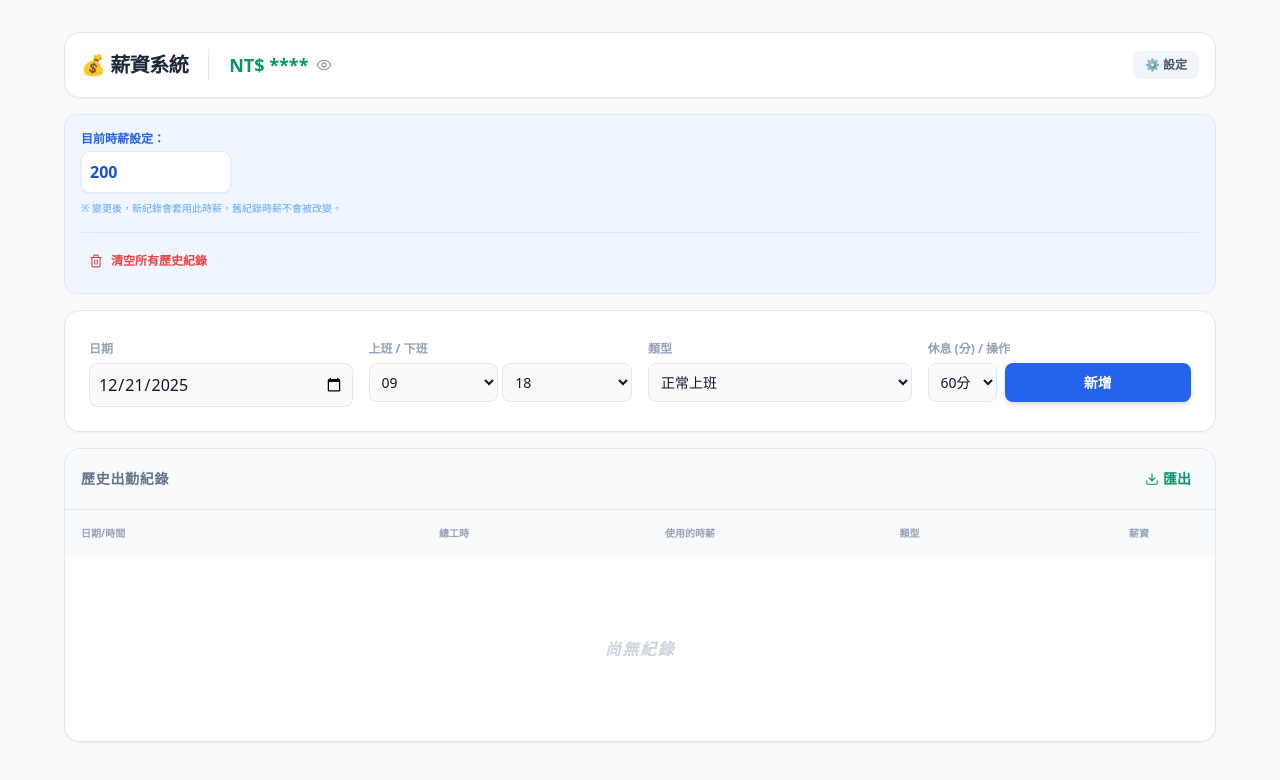
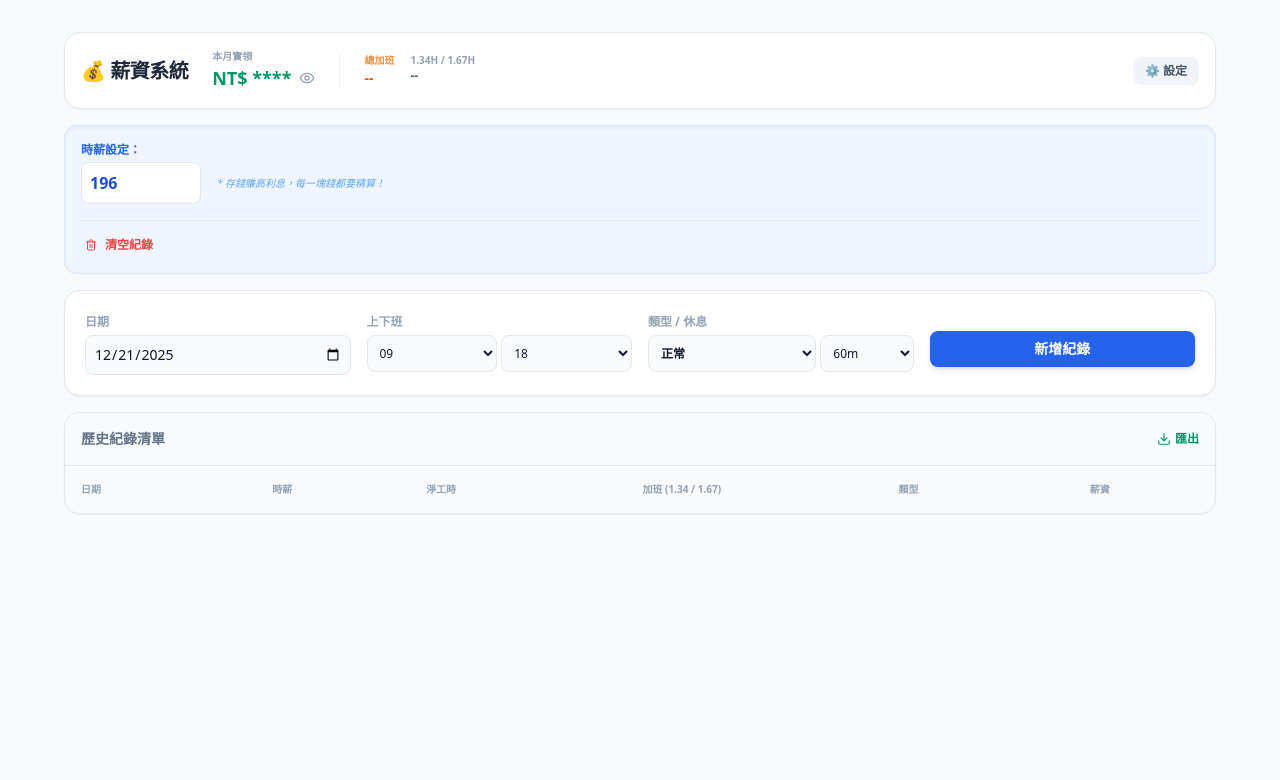
Before and after one commit to Chung0221/salary-tracker, a React (Vite) app: page / in a window 1280 px wide. Both pictures are taken after a click on the button "⚙️ 設定". Shown: the top 780 px of the page. Built offline with nearby package versions, Linux system fonts and the light colour scheme.

Commit message:
Update App.jsx

```diff
--- a/App.jsx
+++ b/App.jsx
@@ -1,10 +1,10 @@
 import React, { useState, useEffect } from 'react';
-import { Download, Plus, Trash2, Calendar, Archive, FileSpreadsheet, Table, CheckCircle2, Eye, EyeOff, Copy, Clock, Coffee, AlertTriangle } from 'lucide-react';
+import { Download, Plus, Trash2, Calendar, Archive, FileSpreadsheet, Table, CheckCircle2, Eye, EyeOff, Copy, Clock, Coffee, AlertTriangle, TrendingUp } from 'lucide-react';
 
 const SalaryTracker = () => {
   const [records, setRecords] = useState([]);
   const [settings, setSettings] = useState({
-    hourlyRate: 200,
+    hourlyRate: 196,
     overtimeRate1: 1.34,
     overtimeRate2: 1.67,
     settlementDay: 25
@@ -14,7 +14,7 @@ const SalaryTracker = () => {
   const [showExportModal, setShowExportModal] = useState(false);
   const [showDeleteModal, setShowDeleteModal] = useState(false);
   const [showDeleteAllModal, setShowDeleteAllModal] = useState(false);
-  const [showSalary, setShowSalary] = useState(false);
+  const [showPrivateData, setShowPrivateData] = useState(false); // 控制所有數據隱藏
   const [lastAddedInfo, setLastAddedInfo] = useState(null);
   const [deleteTarget, setDeleteTarget] = useState(null);
 
@@ -25,9 +25,6 @@ const SalaryTracker = () => {
     breakMinutes: 60,
     note: ''
   });
-
-  const hours = Array.from({ length: 24 }, (_, i) => i.toString().padStart(2, '0'));
-  const quarters = ['00', '15', '30', '45'];
 
   useEffect(() => {
     const savedRecords = localStorage.getItem('salary_records');
@@ -56,7 +53,7 @@ const SalaryTracker = () => {
 
     if (note === '休出') {
       const ot1 = Math.min(netHours, 2);
-      const ot2 = Math.min(Math.max(netHours - 2, 0), 6);
+      const ot2 = Math.max(netHours - 2, 0);
       const pay = Math.round((ot1 * settings.hourlyRate * 1.34) + (ot2 * settings.hourlyRate * 1.67));
       return { regularHours: 0, overtimeTotal: netHours, overtime1: ot1, overtime2: ot2, salary: pay };
     }
@@ -65,7 +62,6 @@ const SalaryTracker = () => {
     const overtimeTotal = Math.max(netHours - 8, 0);
     const overtime1 = Math.min(overtimeTotal, 2);
     const overtime2 = Math.max(overtimeTotal - 2, 0);
-
     const multiplier = (note === '雙薪') ? 2 : 1;
     const regularPay = regularHours * settings.hourlyRate * multiplier;
     const overtimePay = (overtime1 * settings.hourlyRate * settings.overtimeRate1) +
@@ -78,18 +74,15 @@ const SalaryTracker = () => {
     const checkIn = `${timeIn.h}:${timeIn.m}`;
     const checkOut = `${timeOut.h}:${timeOut.m}`;
     const calc = calculateSalary({ checkIn, checkOut, breakMinutes: newRecord.breakMinutes, note: newRecord.note });
-
     const record = {
         id: Date.now(),
         date: newRecord.date,
-        checkIn,
-        checkOut,
+        checkIn, checkOut,
         breakMinutes: newRecord.breakMinutes,
         note: newRecord.note,
-        appliedRate: settings.hourlyRate, // 紀錄當下使用的時薪
+        appliedRate: settings.hourlyRate,
         ...calc
     };
-
     const updatedRecords = [record, ...records].sort((a, b) => new Date(b.date) - new Date(a.date));
     setRecords(updatedRecords);
     saveData(updatedRecords, null);
@@ -99,188 +92,201 @@ const SalaryTracker = () => {
 
   const totals = records.reduce((acc, r) => ({
     salary: acc.salary + (r.salary || 0),
+    ot1: acc.ot1 + (r.overtime1 || 0),
+    ot2: acc.ot2 + (r.overtime2 || 0),
     otTotal: acc.otTotal + (r.overtimeTotal || 0),
     regTotal: acc.regTotal + (r.regularHours || 0)
-  }), { salary: 0, otTotal: 0, regTotal: 0 });
-
-  const copyForSheets = () => {
-    if (records.length === 0) return alert('目前沒有資料');
-    let tsv = "日期\t上班\t下班\t休息\t使用時薪\t總工時\t薪資\t備註\n";
-    [...records].reverse().forEach(r => {
-      tsv += `${r.date}\t${r.checkIn}\t${r.checkOut}\t${r.breakMinutes}\t${r.appliedRate}\t${(r.overtimeTotal + r.regularHours).toFixed(2)}\t${r.salary}\t${r.note}\n`;
-    });
-    navigator.clipboard.writeText(tsv);
-    alert('已複製到剪貼簿');
-    setShowExportModal(false);
-  };
+  }), { salary: 0, ot1: 0, ot2: 0, otTotal: 0, regTotal: 0 });
 
   return (
     <div className="min-h-screen bg-slate-50 p-4 md:p-8 text-slate-900 font-sans">
       <div className="max-w-6xl mx-auto space-y-4">
 
-        {/* 頂部導覽列 */}
+        {/* 頂部導覽列：數據全集中 */}
         <div className="bg-white rounded-2xl shadow-sm border border-slate-200 p-4 flex flex-wrap justify-between items-center gap-4">
-          <div className="flex items-center gap-4">
+          <div className="flex flex-wrap items-center gap-6">
             <h1 className="text-xl font-black text-slate-800 tracking-tight">💰 薪資系統</h1>
-            <div className="h-8 w-[1px] bg-slate-200 mx-1 hidden sm:block"></div>
+
+            {/* 總薪資區 */}
+            <div className="flex flex-col">
+              <span className="text-[10px] text-slate-400 font-bold uppercase">本月實領</span>
               <div className="flex items-center gap-2">
                 <span className="text-lg font-black text-emerald-600">
-                {showSalary ? `NT$ ${totals.salary.toLocaleString()}` : 'NT$ ****'}
+                  {showPrivateData ? `NT$ ${totals.salary.toLocaleString()}` : 'NT$ ****'}
                 </span>
-              <button onClick={() => setShowSalary(!showSalary)} className="text-slate-400 hover:text-slate-600">
-                {showSalary ? <EyeOff size={16}/> : <Eye size={16}/>}
+                <button onClick={() => setShowPrivateData(!showPrivateData)} className="text-slate-400 hover:text-slate-600">
+                  {showPrivateData ? <EyeOff size={16}/> : <Eye size={16}/>}
                 </button>
               </div>
             </div>
-          <button onClick={() => setShowSettings(!showSettings)} className="px-3 py-1.5 bg-slate-100 text-slate-600 rounded-lg font-bold text-xs">⚙️ 設定</button>
+
+            {/* 加班數據區 */}
+            <div className="flex gap-4 border-l pl-6 border-slate-100">
+              <div className="flex flex-col">
+                <span className="text-[10px] text-orange-400 font-bold uppercase">總加班</span>
+                <span className="text-sm font-black text-orange-600">
+                  {showPrivateData ? `${totals.otTotal.toFixed(1)}h` : '--'}
+                </span>
+              </div>
+              <div className="flex flex-col">
+                <span className="text-[10px] text-slate-400 font-bold uppercase">1.34h / 1.67h</span>
+                <span className="text-xs font-bold text-slate-600">
+                  {showPrivateData ? `${totals.ot1.toFixed(1)} / ${totals.ot2.toFixed(1)}` : '--'}
+                </span>
+              </div>
+            </div>
+          </div>
+
+          <button onClick={() => setShowSettings(!showSettings)} className="px-3 py-1.5 bg-slate-100 text-slate-600 rounded-lg font-bold text-xs hover:bg-slate-200 transition-colors">⚙️ 設定</button>
         </div>
 
         {showSettings && (
-          <div className="p-4 bg-blue-50 rounded-xl border border-blue-100 space-y-4">
+          <div className="p-4 bg-blue-50 rounded-xl border border-blue-100 space-y-4 shadow-inner">
+            <div className="flex items-center gap-4">
                 <div>
-                <label className="text-xs font-bold text-blue-600 block mb-1">目前時薪設定：</label>
-                <input type="number" value={settings.hourlyRate} onChange={e => {const s={...settings, hourlyRate:Number(e.target.value)}; setSettings(s); saveData(null, s);}} className="p-2 rounded-lg border bg-white w-full max-w-[150px] font-black text-blue-700 shadow-sm focus:ring-2 focus:ring-blue-300 outline-none transition-all"/>
-                <p className="text-[10px] text-blue-400 mt-2 font-medium">※ 變更後，新紀錄會套用此時薪。舊紀錄時薪不會被改變。</p>
+                    <label className="text-xs font-bold text-blue-600 block mb-1">時薪設定：</label>
+                    <input type="number" value={settings.hourlyRate} onChange={e => {const s={...settings, hourlyRate:Number(e.target.value)}; setSettings(s); saveData(null, s);}} className="p-2 rounded-lg border bg-white w-[120px] font-black text-blue-700 outline-none"/>
+                </div>
+                <div className="text-[10px] text-blue-400 mt-5 italic">* 存錢賺高利息，每一塊錢都要精算！</div>
             </div>
             <div className="border-t border-blue-100 pt-3">
-                <button onClick={() => setShowDeleteAllModal(true)} className="flex items-center gap-2 text-red-500 text-xs font-bold hover:bg-red-50 p-2 rounded-lg transition-colors">
-                    <Trash2 size={14}/> 清空所有歷史紀錄
-                </button>
+                <button onClick={() => setShowDeleteAllModal(true)} className="flex items-center gap-2 text-red-500 text-xs font-bold hover:bg-red-50 p-1 rounded transition-colors"><Trash2 size={12}/> 清空紀錄</button>
             </div>
           </div>
         )}
 
         {/* 輸入區域 */}
-        <div className="bg-white rounded-2xl shadow-sm border border-slate-200 p-6 space-y-4">
-          <div className="grid grid-cols-1 sm:grid-cols-2 lg:grid-cols-4 gap-4">
+        <div className="bg-white rounded-2xl shadow-sm border border-slate-200 p-5 space-y-4">
+          <div className="grid grid-cols-1 sm:grid-cols-2 lg:grid-cols-4 gap-4 text-sm">
             <div className="space-y-1">
               <span className="text-xs font-bold text-slate-400">日期</span>
               <input type="date" value={newRecord.date} onChange={e => setNewRecord({...newRecord, date: e.target.value})} className="w-full p-2 bg-slate-50 rounded-lg border border-slate-200"/>
             </div>
             <div className="space-y-1">
-              <span className="text-xs font-bold text-slate-400">上班 / 下班</span>
-              <div className="flex gap-1">
-                <select value={timeIn.h} onChange={e => setTimeIn({...timeIn, h: e.target.value})} className="flex-1 p-2 bg-slate-50 rounded-lg border text-sm">
-                  {hours.map(h => <option key={h} value={h}>{h}</option>)}
+              <span className="text-xs font-bold text-slate-400">上下班</span>
+              <div className="flex gap-1 text-xs">
+                <select value={timeIn.h} onChange={e => setTimeIn({...timeIn, h: e.target.value})} className="flex-1 p-2 bg-slate-50 rounded-lg border">
+                  {Array.from({length:24},(_,i)=>i.toString().padStart(2,'0')).map(h=><option key={h} value={h}>{h}</option>)}
                 </select>
-                <select value={timeOut.h} onChange={e => setTimeOut({...timeOut, h: e.target.value})} className="flex-1 p-2 bg-slate-50 rounded-lg border text-sm">
-                  {hours.map(h => <option key={h} value={h}>{h}</option>)}
+                <select value={timeOut.h} onChange={e => setTimeOut({...timeOut, h: e.target.value})} className="flex-1 p-2 bg-slate-50 rounded-lg border">
+                  {Array.from({length:24},(_,i)=>i.toString().padStart(2,'0')).map(h=><option key={h} value={h}>{h}</option>)}
                 </select>
               </div>
             </div>
             <div className="space-y-1">
-              <span className="text-xs font-bold text-slate-400">類型</span>
-              <select value={newRecord.note} onChange={e => setNewRecord({...newRecord, note: e.target.value})} className="w-full p-2 bg-slate-50 rounded-lg border text-sm font-medium">
-                <option value="">正常上班</option>
-                <option value="休出">休息日 (休出)</option>
+              <span className="text-xs font-bold text-slate-400">類型 / 休息</span>
+              <div className="flex gap-1 text-xs">
+                <select value={newRecord.note} onChange={e => setNewRecord({...newRecord, note: e.target.value})} className="flex-[2] p-2 bg-slate-50 rounded-lg border font-bold">
+                  <option value="">正常</option>
+                  <option value="休出">休出</option>
                   <option value="雙薪">雙薪</option>
                   <option value="病假">病假</option>
                 </select>
-            </div>
-            <div className="space-y-1">
-              <span className="text-xs font-bold text-slate-400">休息 (分) / 操作</span>
-              <div className="flex gap-2">
-                <select value={newRecord.breakMinutes} onChange={e => setNewRecord({...newRecord, breakMinutes: Number(e.target.value)})} className="p-2 bg-slate-50 rounded-lg border text-sm">
-                  <option value={60}>60分</option>
-                  <option value={0}>0分</option>
+                <select value={newRecord.breakMinutes} onChange={e => setNewRecord({...newRecord, breakMinutes: Number(e.target.value)})} className="flex-1 p-2 bg-slate-50 rounded-lg border">
+                  <option value={60}>60m</option>
+                  <option value={0}>0m</option>
                 </select>
-                <button onClick={addRecord} className="flex-1 bg-blue-600 text-white rounded-lg font-black hover:bg-blue-700 transition-all shadow-md active:scale-95 text-sm">新增</button>
               </div>
             </div>
+            <div className="pt-5">
+              <button onClick={addRecord} className="w-full bg-blue-600 text-white py-2 rounded-lg font-black hover:bg-blue-700 shadow-md">新增紀錄</button>
             </div>
-          {lastAddedInfo && <div className="text-emerald-600 text-xs font-bold flex items-center gap-1 animate-pulse"><CheckCircle2 size={12}/>{lastAddedInfo}</div>}
+          </div>
+          {lastAddedInfo && <div className="text-emerald-600 text-[10px] font-bold flex items-center gap-1"><CheckCircle2 size={12}/>{lastAddedInfo}</div>}
         </div>
 
         {/* 歷史清單 */}
         <div className="bg-white rounded-2xl shadow-sm border border-slate-200 overflow-hidden">
-          <div className="p-4 bg-slate-50 border-b flex justify-between items-center text-sm">
-            <span className="font-black text-slate-500 uppercase tracking-wider">歷史出勤紀錄</span>
-            <button onClick={() => setShowExportModal(true)} className="text-emerald-600 font-bold flex items-center gap-1 hover:bg-emerald-50 px-2 py-1 rounded-lg transition-colors"><Download size={14}/> 匯出</button>
+          <div className="p-4 bg-slate-50 border-b flex justify-between items-center">
+            <span className="text-sm font-black text-slate-500">歷史紀錄清單</span>
+            <button onClick={() => setShowExportModal(true)} className="text-emerald-600 text-xs font-bold flex items-center gap-1"><Download size={14}/> 匯出</button>
           </div>
           <div className="overflow-x-auto">
-            <table className="w-full text-left min-w-[500px]">
+            <table className="w-full text-left min-w-[600px]">
               <thead className="text-[10px] text-slate-400 bg-slate-50 font-black uppercase">
                 <tr>
-                  <th className="p-4 w-[25%]">日期/時間</th>
-                  <th className="p-4 text-center">總工時</th>
-                  <th className="p-4 text-center">使用的時薪</th>
+                  <th className="p-4">日期</th>
+                  <th className="p-4 text-center">時薪</th>
+                  <th className="p-4 text-center">淨工時</th>
+                  <th className="p-4 text-center">加班 (1.34 / 1.67)</th>
                   <th className="p-4 text-center">類型</th>
                   <th className="p-4 text-right">薪資</th>
-                  <th className="p-4 w-[50px]"></th>
+                  <th className="p-4"></th>
                 </tr>
               </thead>
-              <tbody className="divide-y divide-slate-100">
+              <tbody className="divide-y divide-slate-100 text-sm">
                 {records.map(r => (
                   <tr key={r.id} className="hover:bg-slate-50/50 transition-colors">
-                    <td className="p-4">
-                      <div className="text-sm font-bold">{r.date}</div>
+                    <td className="p-4 font-bold">
+                      {r.date}
                       <div className="text-[10px] text-slate-400 font-normal">{r.checkIn}-{r.checkOut}</div>
                     </td>
-                    <td className="p-4 text-center text-sm font-medium">{(r.overtimeTotal + r.regularHours).toFixed(1)} <span className="text-[10px] text-slate-400">h</span></td>
-                    <td className="p-4 text-center font-black text-blue-600">
-                      <span className="bg-blue-50 px-2 py-1 rounded text-xs">NT$ {r.appliedRate || settings.hourlyRate}</span>
+                    <td className="p-4 text-center text-blue-600 font-black">NT$ {r.appliedRate}</td>
+                    <td className="p-4 text-center font-medium">{(r.overtimeTotal + r.regularHours).toFixed(1)}h</td>
+                    <td className="p-4 text-center text-xs text-slate-500">
+                       {r.overtimeTotal > 0 ? (
+                         <span className="font-bold text-orange-600">{r.overtime1.toFixed(1)} <span className="text-slate-300 mx-1">/</span> {r.overtime2.toFixed(1)}</span>
+                       ) : '-'}
                     </td>
                     <td className="p-4 text-center">
                        <span className={`text-[10px] font-bold px-2 py-1 rounded ${r.note === '休出' ? 'bg-orange-100 text-orange-600' : r.note === '雙薪' ? 'bg-purple-100 text-purple-600' : 'bg-slate-100 text-slate-500'}`}>
                           {r.note || '正常'}
                        </span>
                     </td>
-                    <td className="p-4 text-right text-sm font-black text-emerald-600">
-                      NT$ {r.salary?.toLocaleString()}
-                    </td>
+                    <td className="p-4 text-right font-black text-emerald-600">NT$ {r.salary?.toLocaleString()}</td>
                     <td className="p-4 text-right">
-                      <button onClick={() => {setDeleteTarget(r); setShowDeleteModal(true)}} className="text-slate-300 hover:text-red-500 transition-colors p-1"><Trash2 size={16}/></button>
+                      <button onClick={() => {setDeleteTarget(r); setShowDeleteModal(true)}} className="text-slate-300 hover:text-red-500"><Trash2 size={16}/></button>
                     </td>
                   </tr>
                 ))}
               </tbody>
             </table>
-            {records.length === 0 && (
-              <div className="p-20 text-center text-slate-300 font-bold italic tracking-widest">尚無紀錄</div>
-            )}
           </div>
         </div>
       </div>
 
-      {/* 刪除確認彈窗 */}
+      {/* 彈窗部分維持穩定 */}
       {showDeleteModal && (
         <div className="fixed inset-0 bg-slate-900/60 flex items-center justify-center z-50 p-4 backdrop-blur-sm">
           <div className="bg-white p-6 rounded-2xl max-w-xs w-full shadow-2xl">
             <h3 className="font-black text-center mb-6">確定刪除此筆紀錄？</h3>
             <div className="flex gap-3">
               <button onClick={() => { const updated = records.filter(r => r.id !== deleteTarget.id); setRecords(updated); localStorage.setItem('salary_records', JSON.stringify(updated)); setShowDeleteModal(false); }} className="flex-1 py-3 bg-red-500 text-white rounded-xl font-black">刪除</button>
-              <button onClick={() => setShowDeleteModal(false)} className="flex-1 py-3 bg-slate-100 rounded-xl font-bold text-slate-500">取消</button>
+              <button onClick={() => setShowDeleteModal(false)} className="flex-1 py-3 bg-slate-100 rounded-xl font-bold text-slate-500 text-center">取消</button>
             </div>
           </div>
         </div>
       )}
 
-      {/* 全域刪除彈窗 */}
       {showDeleteAllModal && (
         <div className="fixed inset-0 bg-slate-900/60 flex items-center justify-center z-50 p-4 backdrop-blur-sm">
           <div className="bg-white p-6 rounded-2xl max-w-xs w-full border-t-8 border-red-500 shadow-2xl">
-            <h3 className="font-black text-center text-lg mb-2">確定清空所有紀錄？</h3>
-            <div className="flex flex-col gap-2 mt-4">
-              <button onClick={() => { setRecords([]); localStorage.setItem('salary_records', JSON.stringify([])); setShowDeleteAllModal(false); }} className="w-full py-3 bg-red-500 text-white rounded-xl font-black shadow-lg shadow-red-100">是的，全部刪除</button>
+            <h3 className="font-black text-center text-lg mb-2 text-red-600">危險操作！</h3>
+            <p className="text-xs text-slate-500 text-center mb-6">這將會清除所有已儲存的歷史薪資紀錄。</p>
+            <div className="flex flex-col gap-2">
+              <button onClick={() => { setRecords([]); localStorage.setItem('salary_records', JSON.stringify([])); setShowDeleteAllModal(false); }} className="w-full py-3 bg-red-500 text-white rounded-xl font-black">確定全部刪除</button>
               <button onClick={() => setShowDeleteAllModal(false)} className="w-full py-3 bg-slate-100 rounded-xl font-bold text-slate-400 text-center">取消</button>
             </div>
           </div>
         </div>
       )}
 
-      {/* 匯出彈窗 */}
       {showExportModal && (
-        <div className="fixed inset-0 bg-slate-900/60 backdrop-blur-md flex items-center justify-center z-50">
+        <div className="fixed inset-0 bg-slate-900/60 backdrop-blur-md flex items-center justify-center z-50 p-4">
           <div className="bg-white rounded-3xl p-8 max-w-sm w-full shadow-2xl text-center">
-            <div className="bg-emerald-50 w-16 h-16 rounded-full flex items-center justify-center mx-auto mb-4">
-              <FileSpreadsheet className="text-emerald-600" size={32}/>
-            </div>
-            <h3 className="text-xl font-black mb-2 text-slate-800">匯出至 Google Sheets</h3>
-            <p className="text-xs text-slate-400 mb-6">將複製帶有時薪、工時、薪資的內容，<br/>直接在試算表中按 Ctrl+V 貼上即可。</p>
-            <button onClick={copyForSheets} className="w-full py-4 bg-emerald-600 text-white rounded-2xl font-black flex items-center justify-center gap-3 hover:bg-emerald-700 shadow-lg shadow-emerald-100 transition-all active:scale-95">
+            <h3 className="text-xl font-black mb-6">匯出至試算表</h3>
+            <button onClick={() => {
+                let tsv = "日期\t時薪\t工時\t1.34加班\t1.67加班\t薪資\t備註\n";
+                [...records].reverse().forEach(r => {
+                  tsv += `${r.date}\t${r.appliedRate}\t${(r.overtimeTotal+r.regularHours).toFixed(1)}\t${r.overtime1.toFixed(1)}\t${r.overtime2.toFixed(1)}\t${r.salary}\t${r.note}\n`;
+                });
+                navigator.clipboard.writeText(tsv);
+                alert('已複製到剪貼簿，請至 Google Sheets 貼上');
+                setShowExportModal(false);
+            }} className="w-full py-4 bg-emerald-600 text-white rounded-2xl font-black flex items-center justify-center gap-2 mb-2">
               <Copy size={20}/> 複製內容
             </button>
-            <button onClick={() => setShowExportModal(false)} className="w-full py-4 text-slate-400 font-bold mt-2 hover:text-slate-600">取消離開</button>
+            <button onClick={() => setShowExportModal(false)} className="w-full py-4 text-slate-400 font-bold">關閉</button>
           </div>
         </div>
       )}
```
Lines whose indentation alone changed are shown as unchanged.
